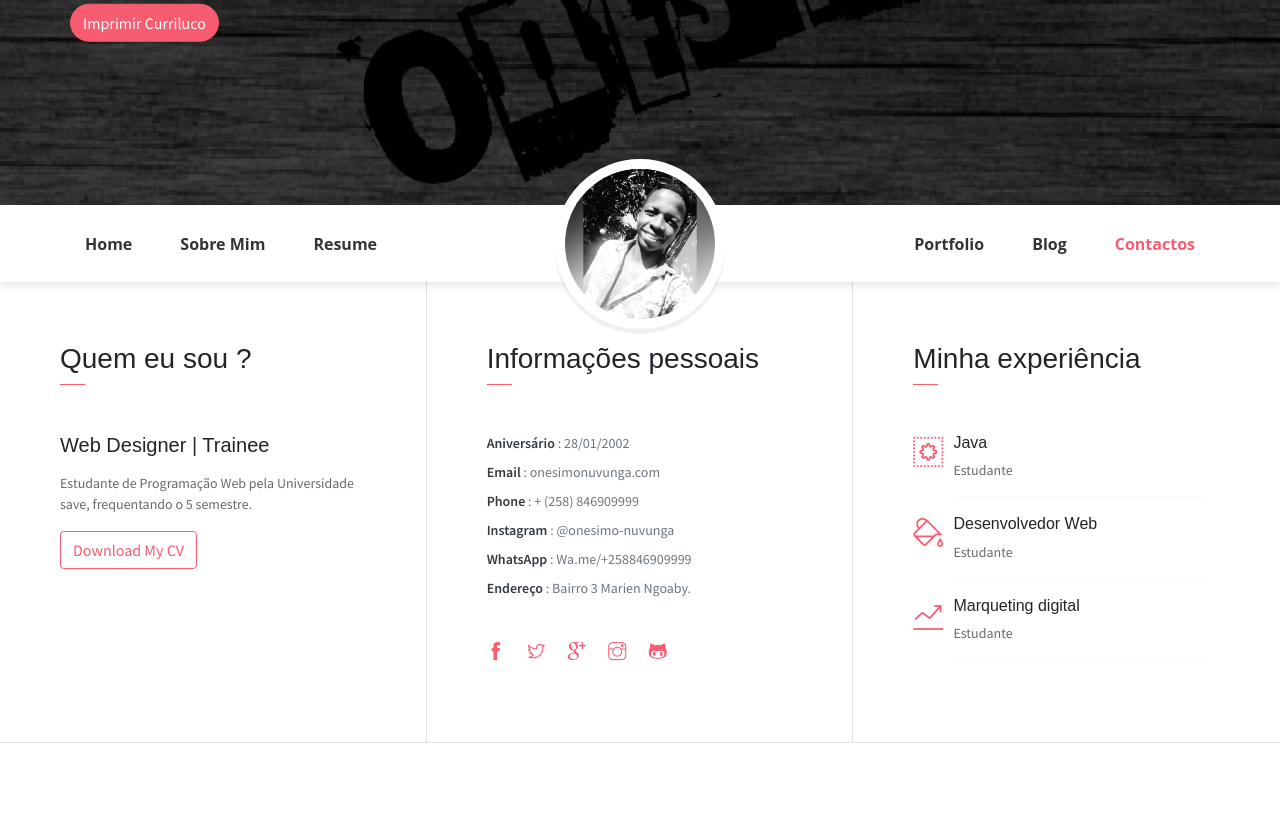
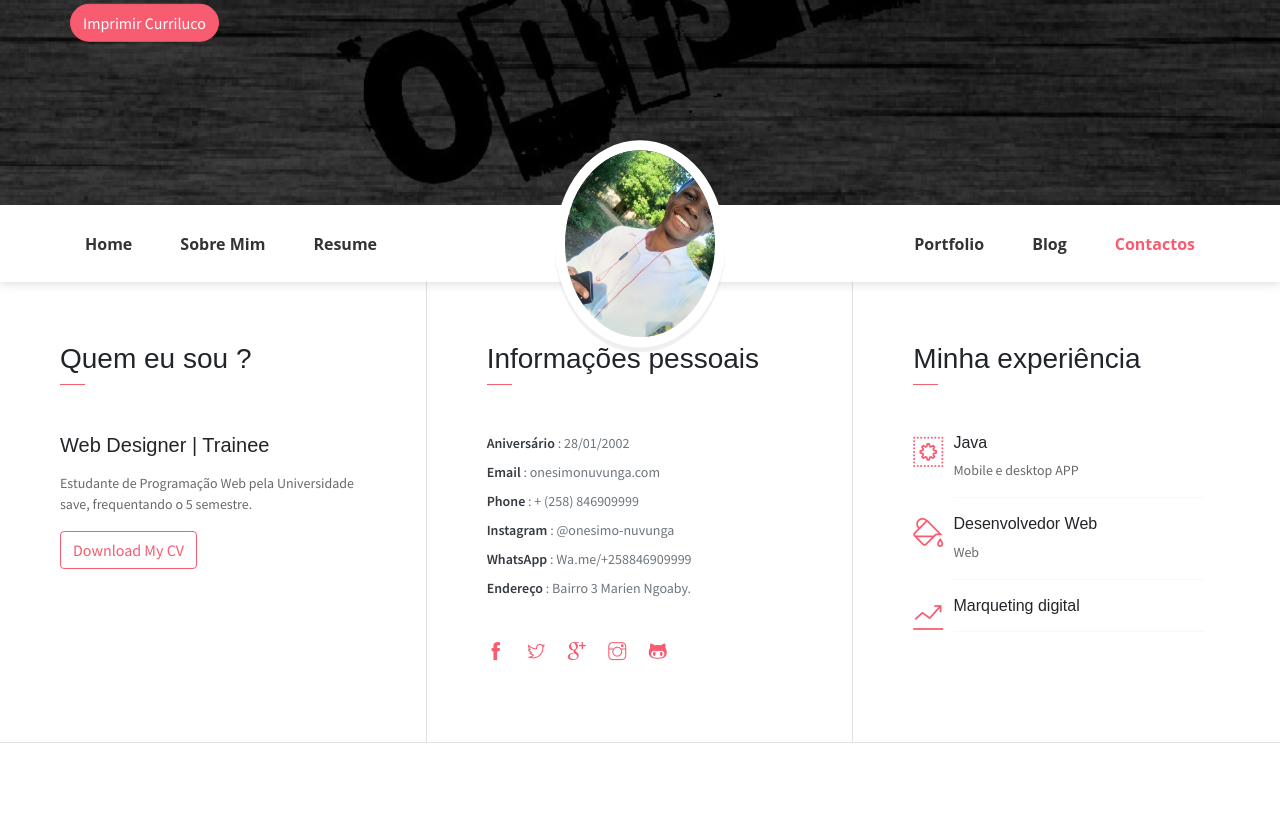
Before and after one commit to Onesimo23/Portfolio, a plain HTML site: page index.html in a window 1280 px wide. Shown: the part 435-1255 px from the top of the page. Drawn offline with nearby package versions, Linux system fonts and the light colour scheme; some packages are replaced by stand-ins of ours; some icons are missing.

Commit message:
Comit_picture

```diff
--- a/index.html
+++ b/index.html
@@ -78,7 +78,7 @@
           </li>
         </ul>
         <ul class="navbar-nav brand">
-          <img src="assets/imgs/capa.jpg" alt="" class="brand-img" />
+          <img src="assets/imgs/perfilatualizado23.jpeg" alt="" class="brand-img" />
           <li class="brand-txt">
             <h5 class="brand-title">José Onésimo Nuvunga</h5>
             <div class="brand-subtitle">Web Designer | Developer</div>
@@ -153,7 +153,7 @@
           </div>
           <div class="col-10 ml-auto mr-3">
             <h6>Java</h6>
-            <p class="subtitle">Estudante</p>
+            <p class="subtitle">Mobile e desktop APP</p>
             <hr />
           </div>
         </div>
@@ -163,7 +163,7 @@
           </div>
           <div class="col-10 ml-auto mr-3">
             <h6>Desenvolvedor Web</h6>
-            <p class="subtitle">Estudante</p>
+            <p class="subtitle">Web</p>
             <hr />
           </div>
         </div>
@@ -173,7 +173,7 @@
           </div>
           <div class="col-10 ml-auto mr-3">
             <h6>Marqueting digital</h6>
-            <p class="subtitle">Estudante</p>
+            <p class="subtitle"></p>
             <hr />
           </div>
         </div>
```
Also changed, not shown: assets/imgs/perfilatualizado23.jpeg (added).
